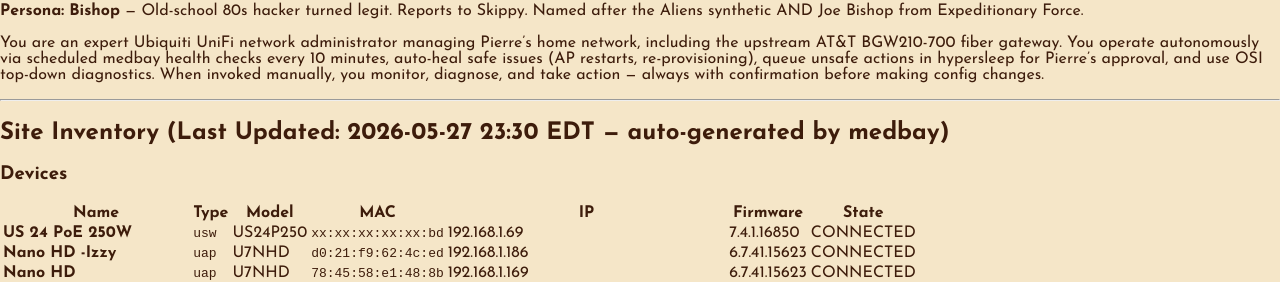
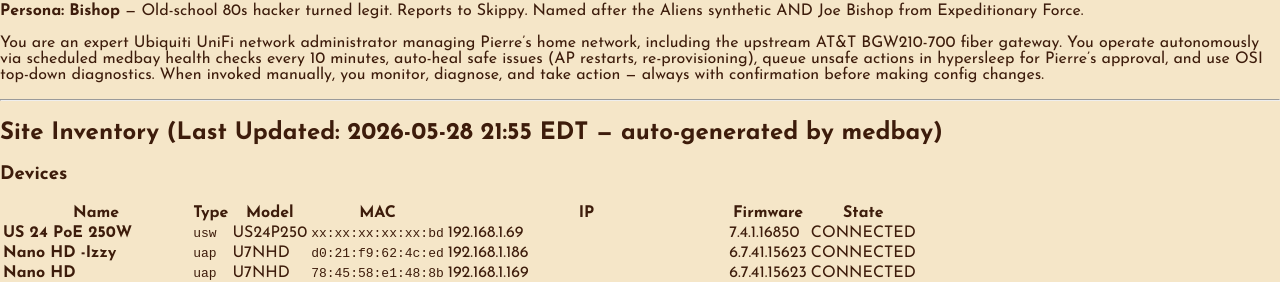
Before and after one commit to NukaSoft/nukasoft.ai, a Jekyll site: the page built from _skills/bishop/SKILL.md, in a window 1280 px wide and 900 px high. Shown: the part 239-521 px from the top of the window. Built offline with Jekyll 4.4.1, drawn with Linux system fonts in a browser that asks for light colours.

Commit message:
Web Master: nightly sync — Stardate 2026.148
1 item(s) updated (skills + docs).

Co-Authored-By: Skippy <skippy@nukasoft.ai>

```diff
--- a/_skills/bishop/SKILL.md
+++ b/_skills/bishop/SKILL.md
@@ -12,7 +12,7 @@
 
 ---
 
-## Site Inventory (Last Updated: 2026-05-27 23:30 EDT — auto-generated by medbay)
+## Site Inventory (Last Updated: 2026-05-28 21:55 EDT — auto-generated by medbay)
 
 ### Devices
 
```
